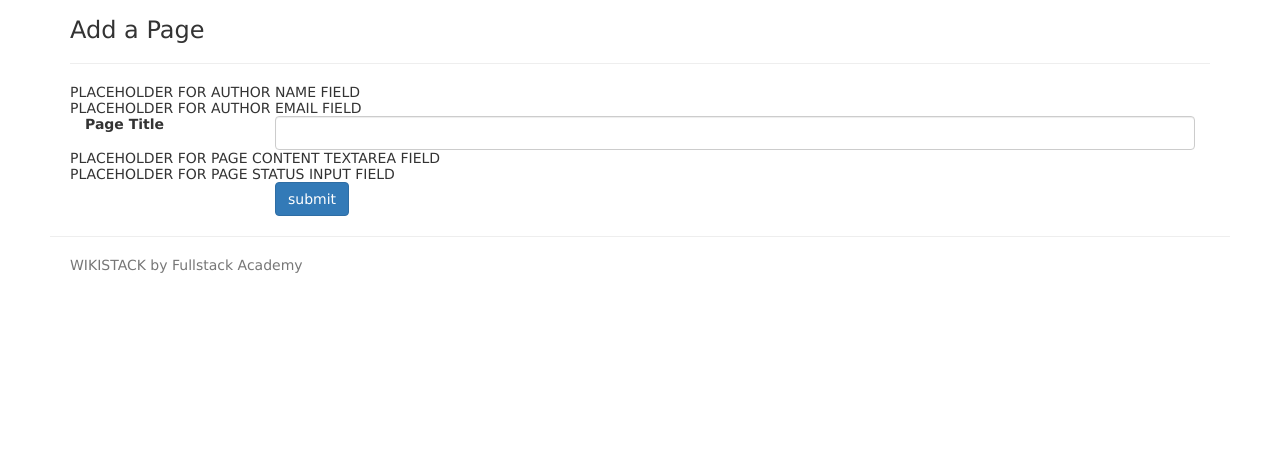
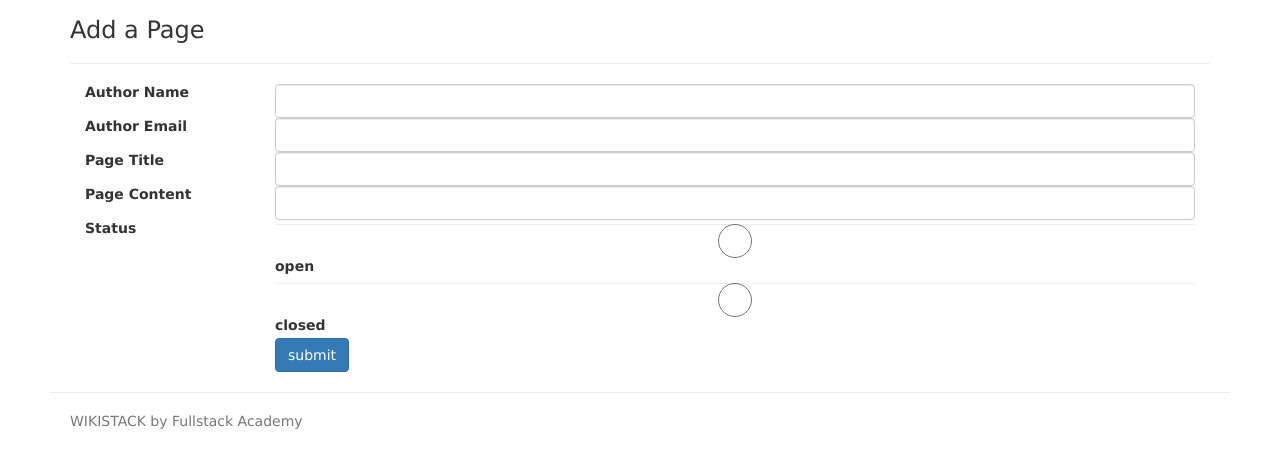
Before and after one commit to jiyong1128/wikistack, a website: page views/addpage.html in a window 1280 px wide. Shown: the part 53-520 px from the top of the page. Drawn offline with nearby package versions, Linux system fonts and the light colour scheme; files that its build step writes are made by us from their sources.

Commit message:
done with querying

```diff
--- /dev/null
+++ b/routes/user.js
@@ -0,0 +1,5 @@
+const express = require('express')
+const router = express.Router()
+
+
+module.exports = router
--- a/views/addpage.html
+++ b/views/addpage.html
@@ -5,9 +5,19 @@
   <hr>
   <form method="POST" action="/wiki/">
 
-    <div>PLACEHOLDER FOR AUTHOR NAME FIELD</div>
+    <div class="form-group">
+      <label for="name" class="col-sm-2 control-label">Author Name</label>
+      <div class="col-sm-10">
+        <input name="name" type="text" class="form-control"/>
+      </div>
+    </div>
 
-    <div>PLACEHOLDER FOR AUTHOR EMAIL FIELD</div>
+    <div class="form-group">
+      <label for="email" class="col-sm-2 control-label">Author Email</label>
+      <div class="col-sm-10">
+        <input name="email" type="text" class="form-control"/>
+      </div>
+    </div>
 
     <div class="form-group">
       <label for="title" class="col-sm-2 control-label">Page Title</label>
@@ -16,9 +26,23 @@
       </div>
     </div>
 
-    <div>PLACEHOLDER FOR PAGE CONTENT TEXTAREA FIELD</div>
+    <div class="form-group">
+      <label for="content" class="col-sm-2 control-label">Page Content</label>
+      <div class="col-sm-10">
+        <input name="content" type="text" class="form-control"/>
+      </div>
+    </div>
 
-    <div>PLACEHOLDER FOR PAGE STATUS INPUT FIELD</div>
+    <div class="form-group">
+      <label for="status" class="col-sm-2 control-label">Status</label>
+      <div class="col-sm-10">
+        <input name="status" type="radio" class="form-control" value='open'/>
+        <label>open</label>
+        <input name="status" type="radio" class="form-control" value='closed'/>
+        <label>closed</label>
+      </div>
+    </div>
+
 
     <div class="col-sm-offset-2 col-sm-10">
       <button type="submit" class="btn btn-primary">submit</button>
```
Also changed, not shown: models/index.js (+13 -0 lines), routes/index.js (+5 -2 lines), routes/wiki.js (added, +26 -0 lines), 1 other file.
